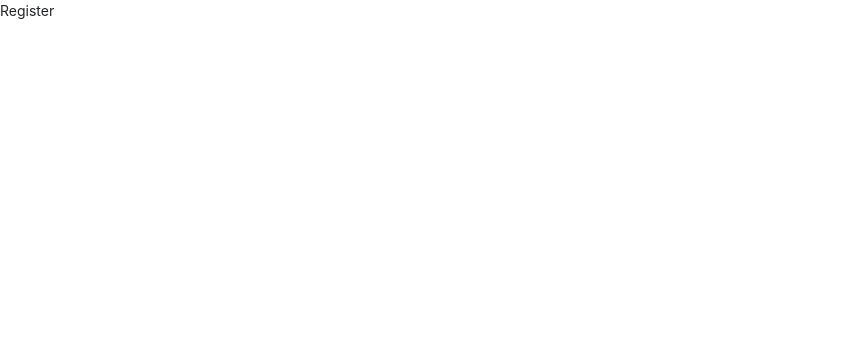
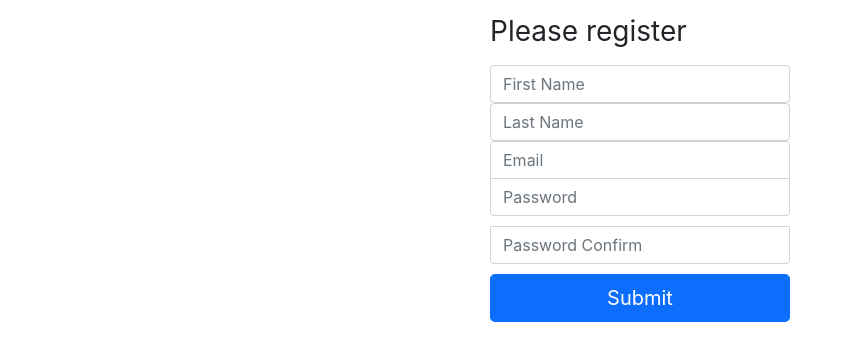
Before and after one commit to butaw45/react-admin, a React (Create React App) app: page /register in a window 1280 px wide. Shown: the top 360 px of the page, without its empty margins (0-852 px from the left). Built offline with nearby package versions, Linux system fonts and the light colour scheme.

Commit message:
Register

```diff
--- a/src/App.tsx
+++ b/src/App.tsx
@@ -2,8 +2,8 @@
 import { BrowserRouter, Route, Routes } from 'react-router-dom';
 // import logo from './logo.svg';
 import './App.css';
-import Menu from './components/Menu';
-import Nav from './components/Nav';
+// import Menu from './components/Menu';
+// import Nav from './components/Nav';
 import Dashboard from './pages/Dashboard';
 import Users from './pages/Users';
 import Register from './pages/Register';
--- /dev/null
+++ b/src/Login.css
@@ -0,0 +1,26 @@
+.form-signin {
+  width: 100%;
+  max-width: 330px;
+  padding: 15px;
+  margin: auto;
+}
+
+.form-signin .checkbox {
+  font-weight: 400;
+}
+
+.form-signin .form-floating:focus-within {
+  z-index: 2;
+}
+
+.form-signin input[type="email"] {
+  margin-bottom: -1px;
+  border-bottom-right-radius: 0;
+  border-bottom-left-radius: 0;
+}
+
+.form-signin input[type="password"] {
+  margin-bottom: 10px;
+  border-top-left-radius: 0;
+  border-top-right-radius: 0;
+}
--- a/src/pages/Register.tsx
+++ b/src/pages/Register.tsx
@@ -1,9 +1,41 @@
-import React, { Component } from 'react'
+import React, { Component, SyntheticEvent } from 'react'
+import '../Login.css';
+export default class Register extends Component {
+  first_name = '';
+  last_name = '';
+  email = '';
+  password = '';
+  password_confirm = '';
 
-export default class Register extends Component {
+  submit = (e: SyntheticEvent) => {
+    e.preventDefault();
+    console.log({
+        first_name: this.first_name,
+        last_name: this.last_name,
+        email: this.email,
+        password: this.password,
+        password_confirm: this.password_confirm,
+    });
+
+  }
+
+
   render() {
     return (
-      <div>Register</div>
+      <main className="form-signin">
+        <form onSubmit={this.submit}>
+          <h1 className="h3 mb-3 fw-normal">Please register</h1>
+          <input type="First Name" className="form-control" placeholder="First Name" required onChange={(e) => (this.first_name = e.target.value)} />
+          <input type="Last Name" className="form-control" placeholder="Last Name" required onChange={(e) => (this.last_name = e.target.value)} />
+          <input type="email" className="form-control" placeholder="Email" required onChange={(e) => (this.email = e.target.value)} />
+          <input type="password" className="form-control" placeholder="Password" required onChange={(e) => (this.password = e.target.value)} />
+          <input type="password" className="form-control" placeholder="Password Confirm" required onChange={(e) => (this.password_confirm = e.target.value)} />
+
+          <button className="w-100 btn btn-lg btn-primary" type="submit">
+            Submit
+          </button>
+        </form>
+      </main>
     )
   }
 }
```
